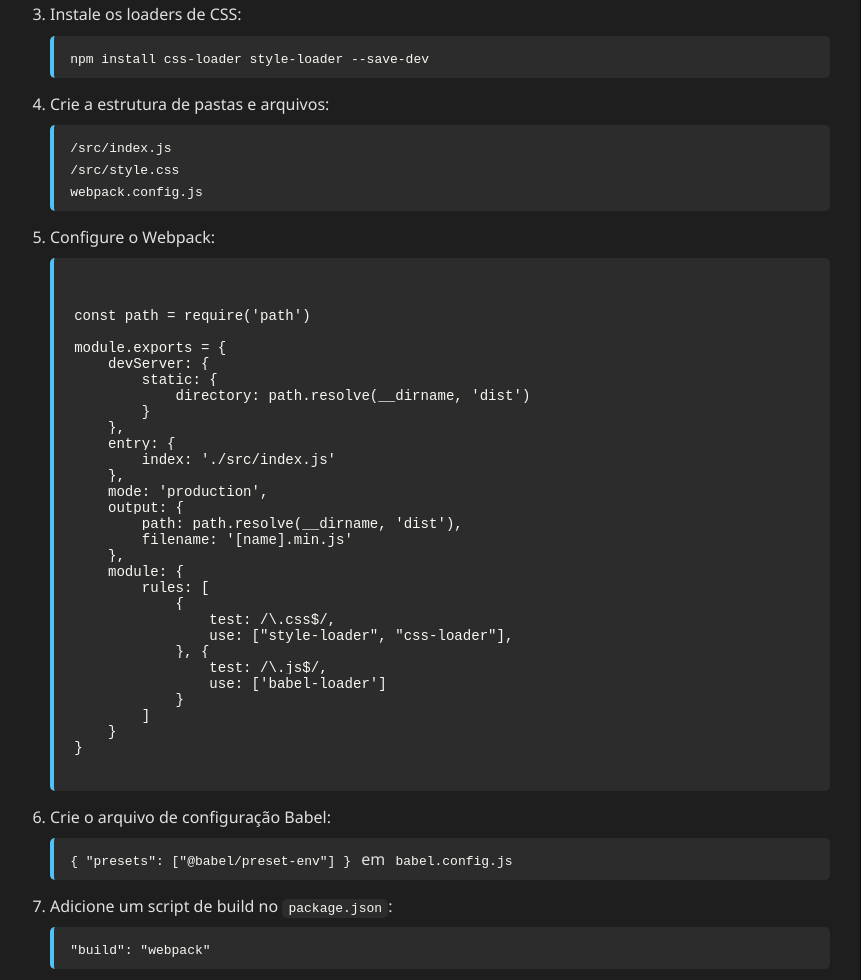
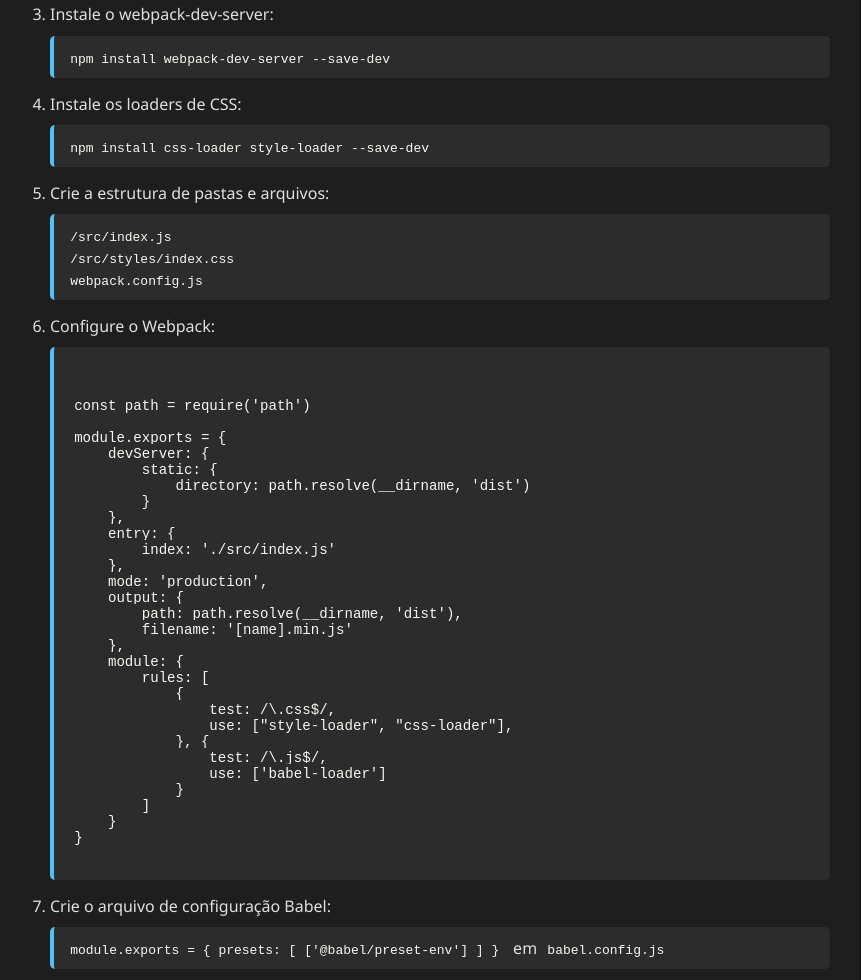
Before and after one commit to devmathsena/page-with-node-webpack-babel, a website built with webpack: page src/index.html in a window 1280 px wide. Shown: the part 492-1472 px from the top of the page, without its empty margins (210-1071 px from the left). Built offline with nearby package versions, Linux system fonts and the light colour scheme.

Commit message:
Update index.html
Correct steps

```diff
--- a/src/index.html
+++ b/src/index.html
@@ -18,13 +18,17 @@
     <h2>Passo a Passo</h2>
     <ol>
         <li>Crie uma pasta e inicie o projeto:
-                <div class="highlight"><code>mkdir meu-projeto && cd meu-projeto</code><br><code>npm init -y</code>
-                </div>
+            <div class="highlight"><code>mkdir meu-projeto && cd meu-projeto</code><br><code>npm init -y</code></div>
         </li>
         <li>Instale o Webpack e Babel:
             <div class="highlight">
                 <code>npm install webpack webpack-cli --save-dev</code><br>
                 <code>npm install @babel/core @babel/preset-env babel-loader --save-dev</code>
+            </div>
+        </li>
+        <li>Instale o webpack-dev-server:
+            <div class="highlight">
+                <code>npm install webpack-dev-server --save-dev</code>
             </div>
         </li>
         <li>Instale os loaders de CSS:
@@ -35,7 +39,7 @@
         <li>Crie a estrutura de pastas e arquivos:
             <div class="highlight">
                 <code>/src/index.js</code><br>
-                    <code>/src/style.css</code><br>
+                <code>/src/styles/index.css</code><br>
                 <code>webpack.config.js</code>
             </div>
         </li>
@@ -73,7 +77,14 @@
             </div>
         </li>
         <li>Crie o arquivo de configuração Babel:
-                <div class="highlight"><code>{ "presets": ["@babel/preset-env"] }</code> em <code>babel.config.js</code>
+            <div class="highlight">
+                <code>
+module.exports = {
+    presets: [
+        ['@babel/preset-env']
+    ]
+}
+                </code> em <code>babel.config.js</code>
             </div>
         </li>
         <li>Adicione um script de build no <code>package.json</code>:
@@ -84,6 +95,7 @@
         </li>
     </ol>
 </section>
+
     <section>
         <h2>✨ Vantagens de Usar Webpack, Babel e Loaders</h2>
 
```
Lines whose indentation alone changed are shown as unchanged.
